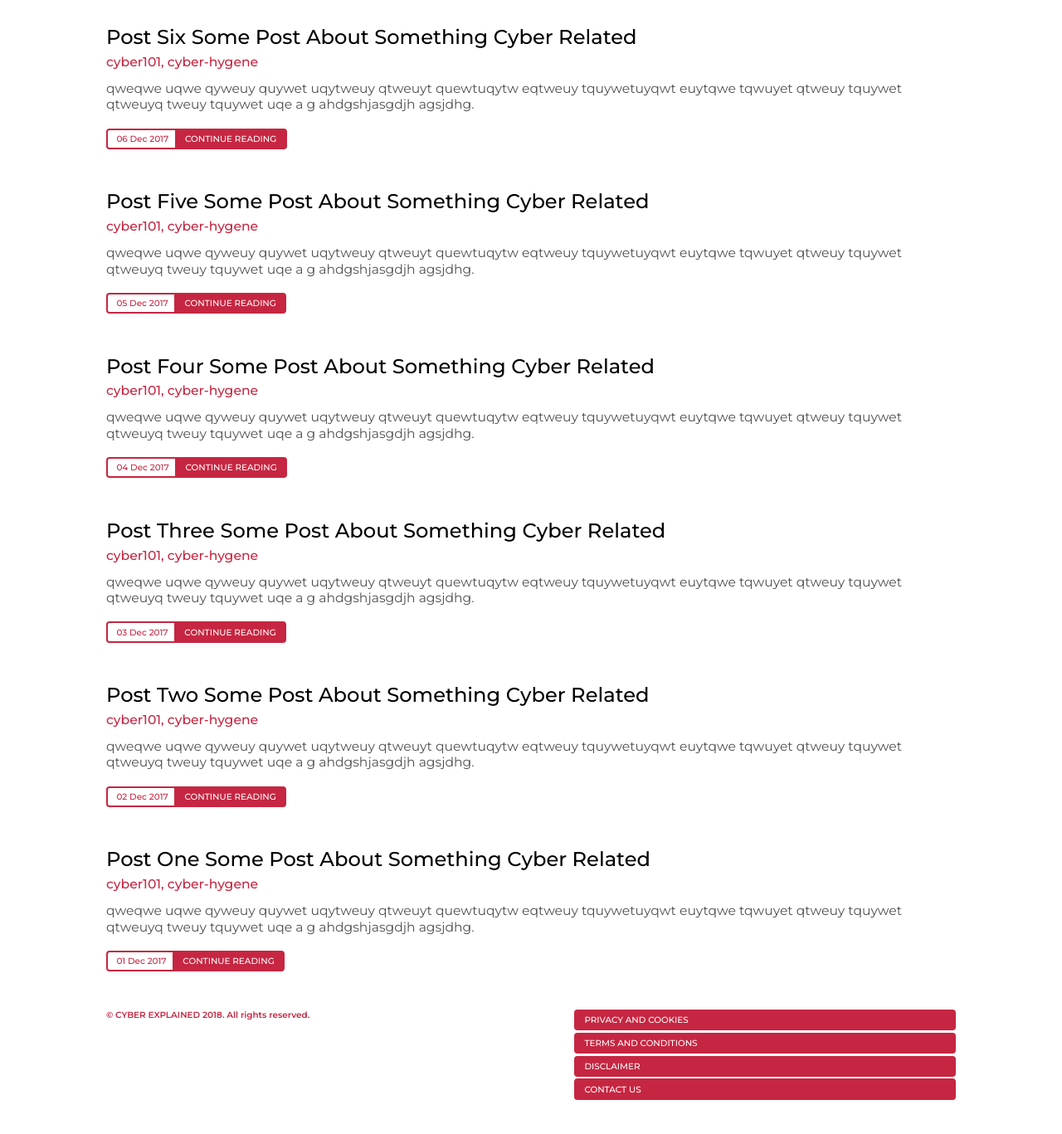
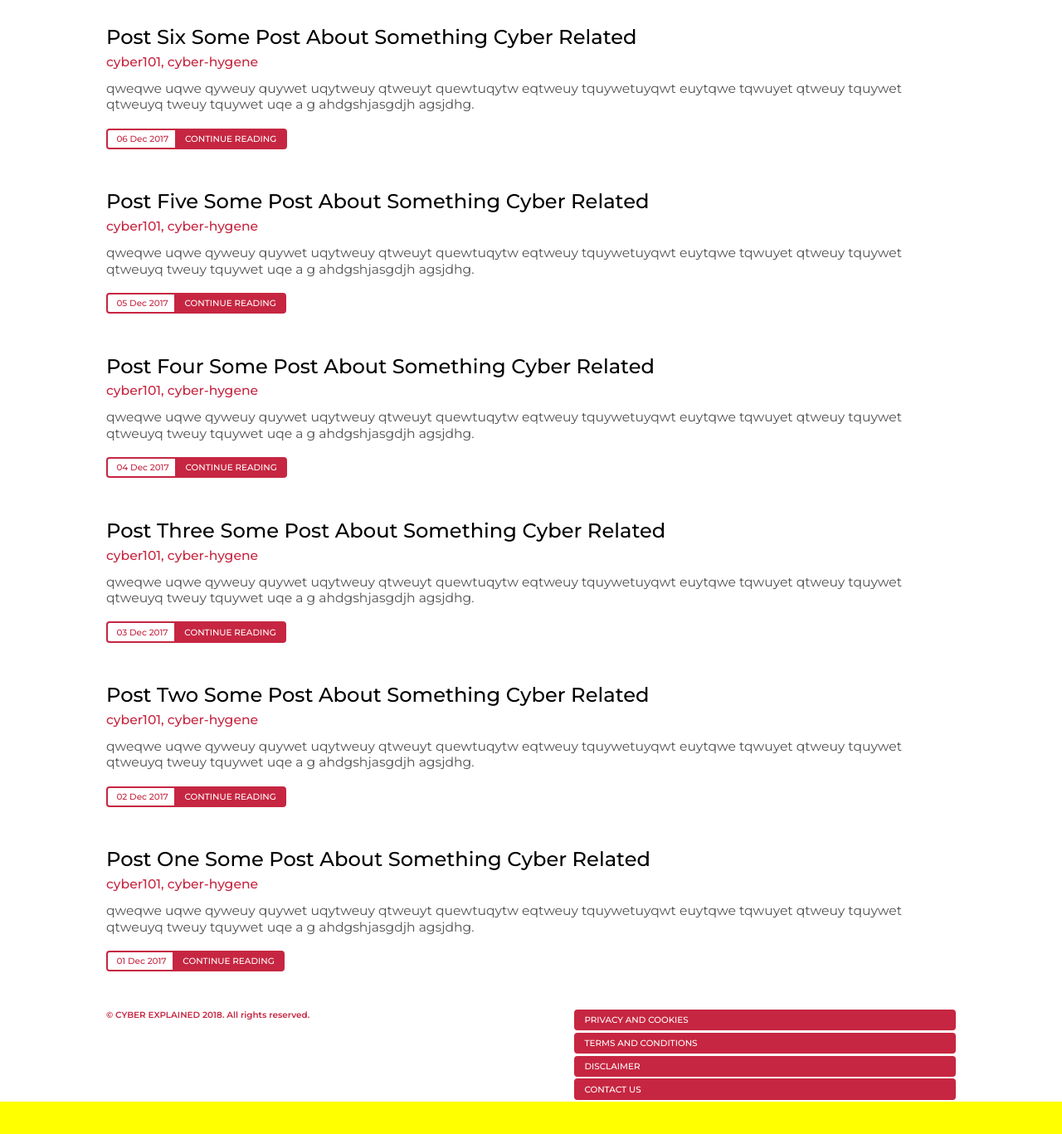
Before and after one commit to cyberexplained/cyberexplained.github.io, a Jekyll site: the page built from index.html, in a window 1280 px wide and 1400 px high, scrolled down 862 px. Shown: the top 1367 px of the window at 83% size. Built offline with Jekyll 4.4.1, drawn with Linux system fonts in a browser that asks for light colours; nearby versions of some CDN libraries; the list of posts is cut into pages by our own code.

Commit message:
Theme updates.

```diff
--- a/_layouts/default.html
+++ b/_layouts/default.html
@@ -36,7 +36,7 @@
           <!-- <br style="clear: both;" /> -->
       </footer>
     </div>
-    <div class="bottom-margin" />
+    <div class="bottom-margin">&nbsp;</div>
 
     <!-- Footer -->
     <!-- <div class="footer-container">
--- a/_sass/_layout.scss
+++ b/_sass/_layout.scss
@@ -259,5 +259,7 @@ footer {
 // }
 
 .bottom-margin {
-  margin-bottom: 1.5em;
+  padding-bottom: 1.5em;
+
+  background: yellow;
 }
```
